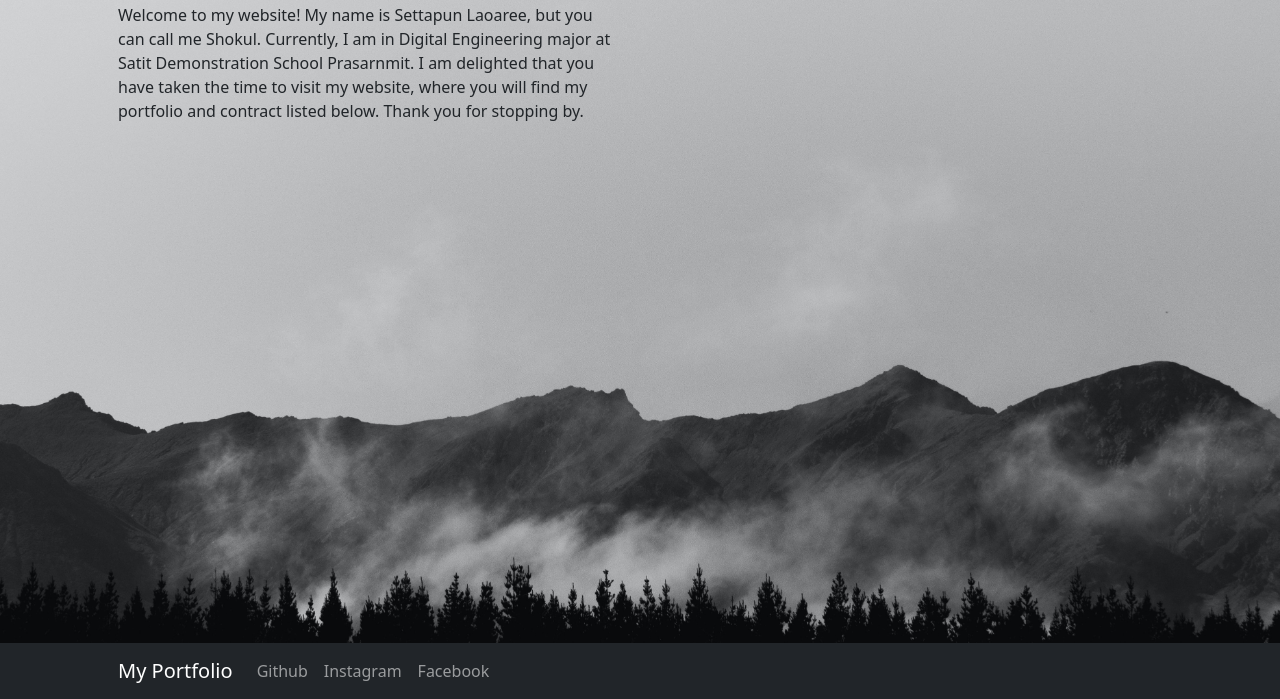
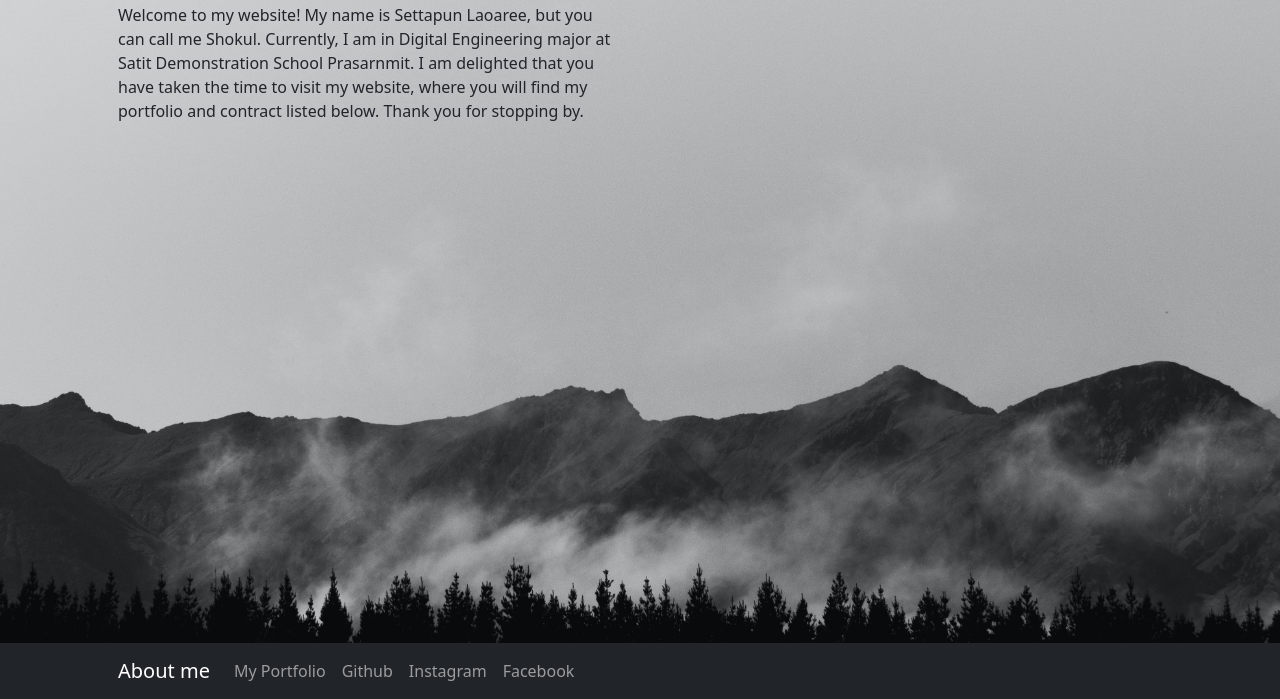
Before and after one commit to ShokulSet/ShokulSet.github.io, a plain HTML site: page index.html in a window 1280 px wide. Shown: the part 101-800 px from the top of the page. Drawn offline with nearby package versions, Linux system fonts and the light colour scheme.

Commit message:
Adjusting nav bar

```diff
--- a/index.html
+++ b/index.html
@@ -18,10 +18,11 @@
         <!-- Navigation-->
         <nav class="navbar navbar-expand-lg navbar-dark bg-dark fixed-bottom">
             <div class="container px-4 px-lg-5">
-                <a class="navbar-brand" href="/pdf/port.pdf" target="_blank">My Portfolio</a>
+                <a class="navbar-brand">About me</a>
                 <button class="navbar-toggler" type="button" data-bs-toggle="collapse" data-bs-target="#navbarResponsive" aria-controls="navbarResponsive" aria-expanded="false" aria-label="Toggle navigation"><span class="navbar-toggler-icon"></span></button>
                 <div class="collapse navbar-collapse" id="navbarResponsive">
                     <ul class="navbar-nav ml-auto">
+                        <li class="nav-item"><a class="nav-link" href="/pdf/port.pdf" target="_blank">My Portfolio</a></li>
                         <li class="nav-item"><a class="nav-link" href="https://github.com/ShokulSet" target="_blank">Github</a></li>
                         <li class="nav-item"><a class="nav-link" href="https://www.instagram.com/sh0kul/" target="_blank">Instagram</a></li>
                         <li class="nav-item"><a class="nav-link" href="https://www.facebook.com/settapun.laoaree/" target="_blank">Facebook</a></li>
```
